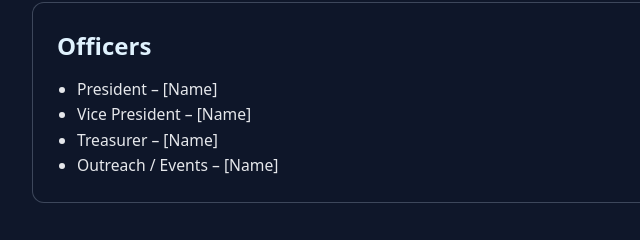
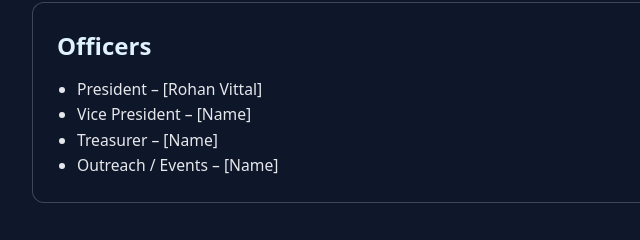
Before and after one commit to RVPhi5/Brown-Speedcubing-Club-Website, a plain HTML site: page index.html in a window 1280 px wide. Shown: the part 994-1234 px from the top of the page, 182-822 px from the left. Drawn offline with Linux system fonts and the light colour scheme.

Commit message:
changed text

```diff
--- a/index.html
+++ b/index.html
@@ -55,7 +55,7 @@
     <section id="officers" class="section">
       <h2>Officers</h2>
       <ul>
-        <li>President – [Name]</li>
+        <li>President – [Rohan Vittal]</li>
         <li>Vice President – [Name]</li>
         <li>Treasurer – [Name]</li>
         <li>Outreach / Events – [Name]</li>
```
